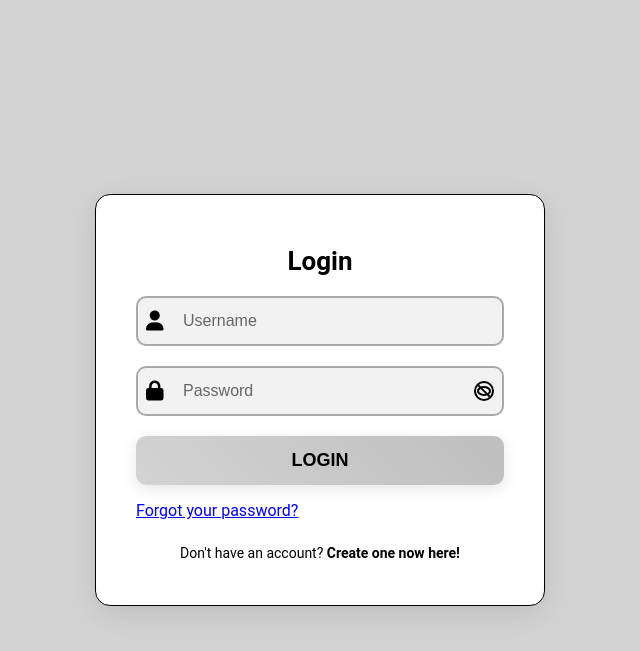
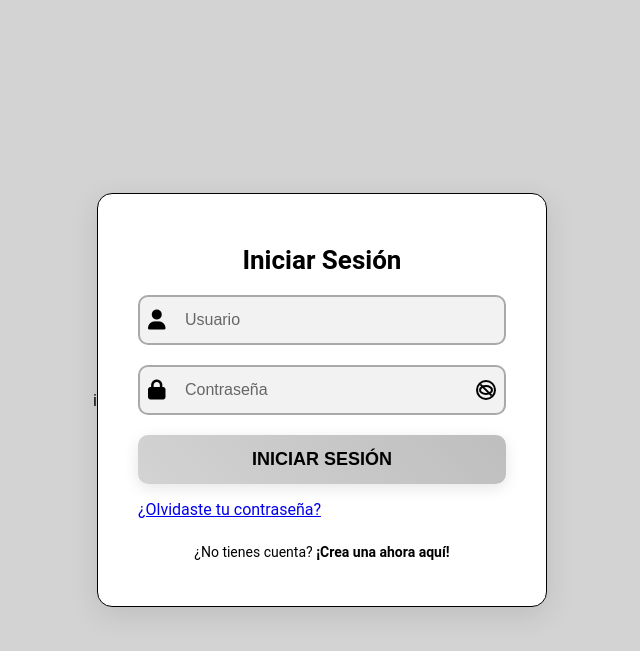
Before and after one commit to Naxawave/Hi, a Flask app: page /login in a window 1280 px wide. Shown: the top 651 px of the page, without its empty margins (320-960 px from the left). Run offline with Flask 3, Linux system fonts and the light colour scheme.

Commit message:
Add files via upload

```diff
--- a/app.py
+++ b/app.py
@@ -8,145 +8,145 @@
 app = Flask(__name__)
 bcrypt = Bcrypt(app)
 
-# Secret key for sessions
+# Clave secreta para sesiones
 app.secret_key = "advpjsh"
 
-# MongoDB Atlas configuration
+# Configuración de MongoDB Atlas
 client = MongoClient("mongodb+srv://Naxawave:alan2008@hicluster.pqqve.mongodb.net/?retryWrites=true&w=majority&appName=HiCluster")
-db = client['Naxawave']  # Name of your database here
-collection = db['users']  # Name of your collection here
+db = client['Naxawave'] #Nombre de tu base de datos aquí
+collection = db['users'] #Nombre de tu colección aquí
 
-# SendGrid configuration
+# Configuración de SendGrid
 SENDGRID_API_KEY = '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'
 
-# Serializer to create and verify tokens
+# Serializador para crear y verificar tokens
 serializer = Serializer(app.secret_key, salt='password-reset-salt')
 
-# Function to send emails
-def send_email(recipient, subject, body):
-    message = Mail(
-        from_email='alanmoralespaliza81@gmail.com',  # Change this to your email
-        to_emails=recipient,
-        subject=subject,
-        html_content=body
+# Función para enviar correos
+def enviar_email(destinatario, asunto, cuerpo):
+    mensaje = Mail(
+        from_email='alanmoralespaliza81@gmail.com',  # Cambia esto por tu correo
+        to_emails=destinatario,
+        subject=asunto,
+        html_content=cuerpo
     )
     try:
-        sg = SendGridAPIClient(SENDGRID_API_KEY)  # Use your SendGrid API key directly
-        response = sg.send(message)
-        print(f"Email sent successfully! Status code: {response.status_code}")
+        sg = SendGridAPIClient(SENDGRID_API_KEY)  # Usa tu clave API de SendGrid directamente
+        response = sg.send(mensaje)
+        print(f"Correo enviado con éxito! Status code: {response.status_code}")
     except Exception as e:
-        print(f"Error sending email: {e}")
+        print(f"Error al enviar el correo: {e}")
 
 @app.route('/')
 def home():
-    if 'user' not in session:
+    if 'usuario' not in session:
         return redirect(url_for('login'))
-    return redirect(url_for('main_page'))
+    return redirect(url_for('pagina_principal'))
 
-@app.route('/register', methods=['GET', 'POST'])
-def register():
+@app.route('/registro', methods=['GET', 'POST'])
+def registro():
     if request.method == 'POST':
-        username = request.form['username']
+        usuario = request.form['usuario']
         email = request.form['email']
-        password = request.form['password']
+        contrasena = request.form['contrasena']
 
-        # Check if the email is already registered
+        # Verificar si el correo ya está registrado
         if collection.find_one({'email': email}):
-            flash("The email is already registered.")
-            return redirect(url_for('register'))
+            flash("El correo electrónico ya está registrado.")
+            return redirect(url_for('registro'))
 
-        # Hash the password
-        hashed_password = bcrypt.generate_password_hash(password).decode('utf-8')
+        # Hashear la contraseña
+        hashed_password = bcrypt.generate_password_hash(contrasena).decode('utf-8')
 
-        # Insert user into the database
+        # Insertar usuario en la base de datos
         collection.insert_one({
-            'username': username,
+            'usuario': usuario,
             'email': email,
-            'password': hashed_password
+            'contrasena': hashed_password
         })
 
-        session['user'] = username
-        return redirect(url_for('main_page'))
+        session['usuario'] = usuario
+        return redirect(url_for('pagina_principal'))
 
     return render_template('register.html')
 
 @app.route('/login', methods=['GET', 'POST'])
 def login():
     if request.method == 'POST':
-        username = request.form['username']
-        password = request.form['password']
+        usuario = request.form['usuario']
+        contrasena = request.form['contrasena']
 
-        # Search for the user in the database
-        user = collection.find_one({'username': username})
+        # Buscar al usuario en la base de datos
+        user = collection.find_one({'usuario': usuario})
 
-        # Verify if the credentials are correct
-        if user and bcrypt.check_password_hash(user['password'], password):
-            session['user'] = username
-            return redirect(url_for('main_page'))
+        # Verificar si las credenciales son correctas
+        if user and bcrypt.check_password_hash(user['contrasena'], contrasena):
+            session['usuario'] = usuario
+            return redirect(url_for('pagina_principal'))
         else:
-            flash("Incorrect username or password.")
+            flash("Usuario o contraseña incorrectos.")
             return render_template('login.html')
 
     return render_template('login.html')
 
-@app.route('/main_page')
-def main_page():
-    if 'user' not in session:
+@app.route('/pagina_principal')
+def pagina_principal():
+    if 'usuario' not in session:
         return redirect(url_for('login'))
-    return render_template('index.html', user=session['user'])
+    return render_template('index.html', usuario=session['usuario'])
 
-@app.route('/my_profile')
-def my_profile():
-    if 'user' not in session:
+@app.route('/mi_perfil')
+def mi_perfil():
+    if 'usuario' not in session:
         return redirect(url_for('login'))
 
-    username = session['user']
-    user_data = collection.find_one({'username': username})
-    return render_template('my_profile.html', username=user_data['username'], email=user_data['email'])
+    usuario = session['usuario']
+    user_data = collection.find_one({'usuario': usuario})
+    return render_template('mi_perfil.html', usuario=user_data['usuario'], email=user_data['email'])
 
-@app.route('/recover_password', methods=['GET', 'POST'])
-def recover_password():
+@app.route('/recuperar_contrasena', methods=['GET', 'POST'])
+def recuperar_contrasena():
     if request.method == 'POST':
         email = request.form['email']
-        user = collection.find_one({'email': email})
+        usuario = collection.find_one({'email': email})
 
-        if user:
+        if usuario:
             token = serializer.dumps(email, salt='password-reset-salt')
-            link = url_for('reset_password', token=token, _external=True)
-            subject = "Password Recovery"
-            body = f"""
-            <p>Hello, we have received a request to reset your password.</p>
-            <p>If you did not make this request, please ignore this message.</p>
-            <p>To reset your password, click the link below:</p>
-            <a href="{link}">Reset Password</a>
+            enlace = url_for('restablecer_contrasena', token=token, _external=True)
+            asunto = "Recuperación de contraseña"
+            cuerpo = f"""
+            <p>Hola, hemos recibido una solicitud para restablecer tu contraseña.</p>
+            <p>Si no has solicitado este cambio, ignora este mensaje.</p>
+            <p>Para restablecer tu contraseña, haz clic en el siguiente enlace:</p>
+            <a href="{enlace}">Restablecer contraseña</a>
             """
-            send_email(email, subject, body)
-            flash("We have sent you an email to recover your password.", "success")
+            enviar_email(email, asunto, cuerpo)
+            flash("Te hemos enviado un correo para recuperar tu contraseña.", "success")
         else:
-            flash("The email is not registered.", "error")
+            flash("El correo electrónico no está registrado.", "error")
 
-    return render_template('recover_password.html')
+    return render_template('recuperar_contrasena.html')
 
-@app.route('/reset_password/<token>', methods=['GET', 'POST'])
-def reset_password(token):
+@app.route('/restablecer_contrasena/<token>', methods=['GET', 'POST'])
+def restablecer_contrasena(token):
     try:
         email = serializer.loads(token, salt='password-reset-salt', max_age=3600)
     except:
-        flash("The reset link has expired or is invalid.", "error")
-        return redirect(url_for('recover_password'))
+        flash("El enlace de restablecimiento ha caducado o es inválido.", "error")
+        return redirect(url_for('recuperar_contrasena'))
 
     if request.method == 'POST':
-        new_password = request.form['new_password']
-        hashed_password = bcrypt.generate_password_hash(new_password).decode('utf-8')
-        collection.update_one({'email': email}, {'$set': {'password': hashed_password}})
-        flash("Your password has been successfully reset.", "success")
+        nueva_contrasena = request.form['nueva_contrasena']
+        hashed_password = bcrypt.generate_password_hash(nueva_contrasena).decode('utf-8')
+        collection.update_one({'email': email}, {'$set': {'contrasena': hashed_password}})
+        flash("Tu contraseña ha sido restablecida con éxito.", "success")
         return redirect(url_for('login'))
 
-    return render_template('reset_password.html')
+    return render_template('restablecer_contrasena.html')
 
 @app.route('/logout')
 def logout():
-    session.pop('user', None)
+    session.pop('usuario', None)
     return redirect(url_for('login'))
 
 if __name__ == '__main__':
--- a/templates/login.html
+++ b/templates/login.html
@@ -1,9 +1,9 @@
-<!DOCTYPE html>
-<html lang="en">
+i<!DOCTYPE html>
+<html lang="es">
 <head>
     <meta charset="UTF-8">
     <meta name="viewport" content="width=device-width, initial-scale=1.0">
-    <title>Login</title>
+    <title>Iniciar Sesión</title>
     <link href="https://cdnjs.cloudflare.com/ajax/libs/font-awesome/6.0.0-beta3/css/all.min.css" rel="stylesheet">
     <link rel="stylesheet" href="../static/styles.css">
     <script defer src="../static/app.js"></script>
@@ -11,12 +11,12 @@
 <body>
     <div class="login-container">
         <form class="login-form" action="/login" method="POST">
-            <h2>Login</h2>
+            <h2>Iniciar Sesión</h2>
 
-            <!-- Show error or success message -->
+            <!-- Mostrar mensaje de error o éxito -->
             {% with messages = get_flashed_messages() %}
             {% if messages %}
-                <div class="flash-message {{ 'success-message' if 'Your password has been successfully reset' in messages[0] else 'error-message' }}">
+                <div class="flash-message {{ 'success-message' if 'Tu contraseña ha sido restablecida con éxito' in messages[0] else 'error-message' }}">
                     {% for message in messages %}
                         {{ message }}
                     {% endfor %}
@@ -26,22 +26,22 @@
 
             <div class="form-group">
                 <i class="fas fa-user icon"></i>
-                <input type="text" name="usuario" placeholder="Username" required>
+                <input type="text" name="usuario" placeholder="Usuario" required>
             </div>
 
             <div class="form-group password-group">
                 <i class="fas fa-lock icon"></i>
-                <input type="password" name="contrasena" placeholder="Password" id="password" required>
+                <input type="password" name="contrasena" placeholder="Contraseña" id="password" required>
                 <i class="toggle-password" id="togglePassword"></i>
             </div>
 
-            <button type="submit" class="btn">Login</button>
+            <button type="submit" class="btn">Iniciar Sesión</button>
 
-            <!-- Link for password recovery -->
-            <p class="forgot-password"><a href="/recover_password">Forgot your password?</a></p>
+            <!-- Enlace para recuperación de contraseña -->
+            <p class="forgot-password"><a href="/recuperar_contrasena">¿Olvidaste tu contraseña?</a></p>
 
             <div class="signup-link">
-                <p>Don't have an account? <a href="/register" class="signup-text">Create one now here!</a></p>
+                <p>¿No tienes cuenta? <a href="/registro" class="signup-text">¡Crea una ahora aquí!</a></p>
             </div>
         </form>
     </div>
```
Also changed, not shown: templates/index.html (+18 -18 lines).
